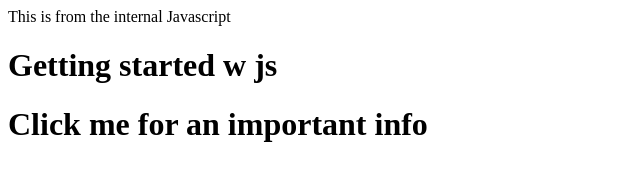
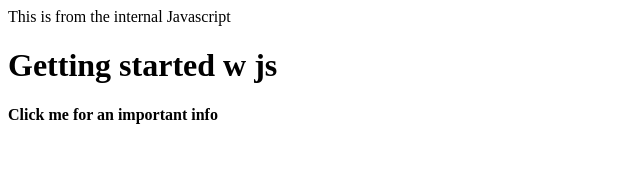
Before and after one commit to Ihsan-SIA/FirstJsCode, a plain HTML site: page index.html in a window 1280 px wide. Shown: the whole page, without its empty margins (0-640 px from the left). Drawn offline with Linux system fonts and the light colour scheme.

Commit message:
More functionalities on the page

```diff
--- a/index.html
+++ b/index.html
@@ -13,6 +13,6 @@
     <h1 onclick="alert('You just clicked me')">
         Getting started w js
     </h1>
-    <h1 onclick="alert('Check the console')">Click me for an important info</h1>
+    <h4 onclick="alert('Check the console')">Click me for an important info</h4>
 </body>
 </html>
--- a/script.js
+++ b/script.js
@@ -35,7 +35,8 @@ let plus = 2;
 plus++;
 
 
-console.log(salt)
+console.log("Try printing the salt we declared earlier");
+console.log(salt);
 console.log(sugarContainer)
 console.log(maggi)
 console.log(check)
```
